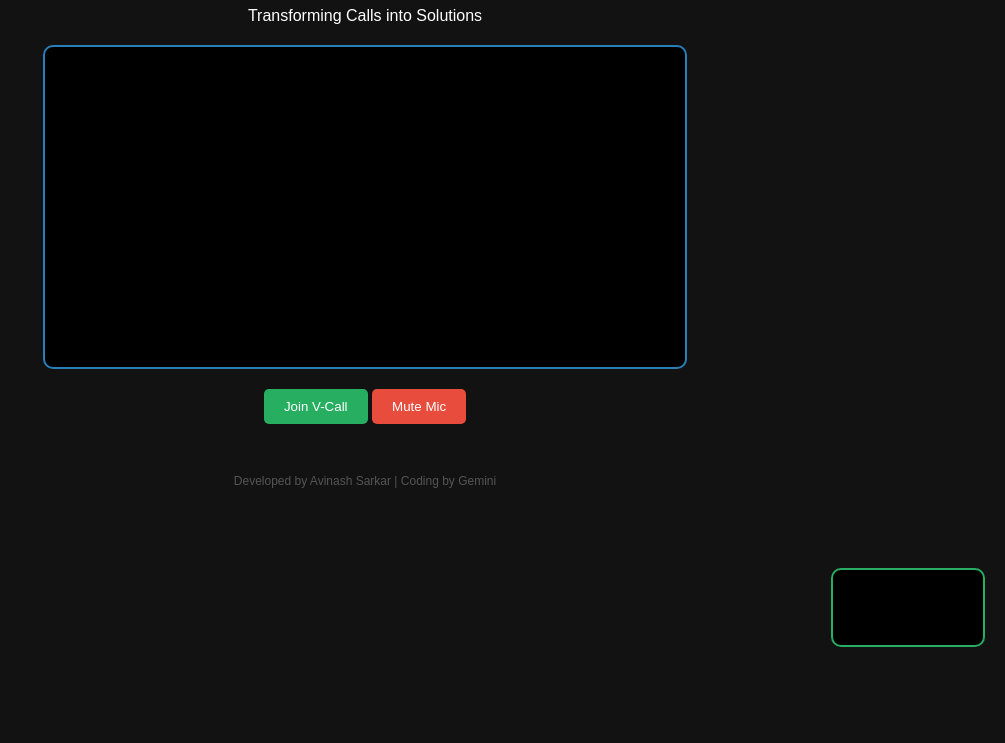
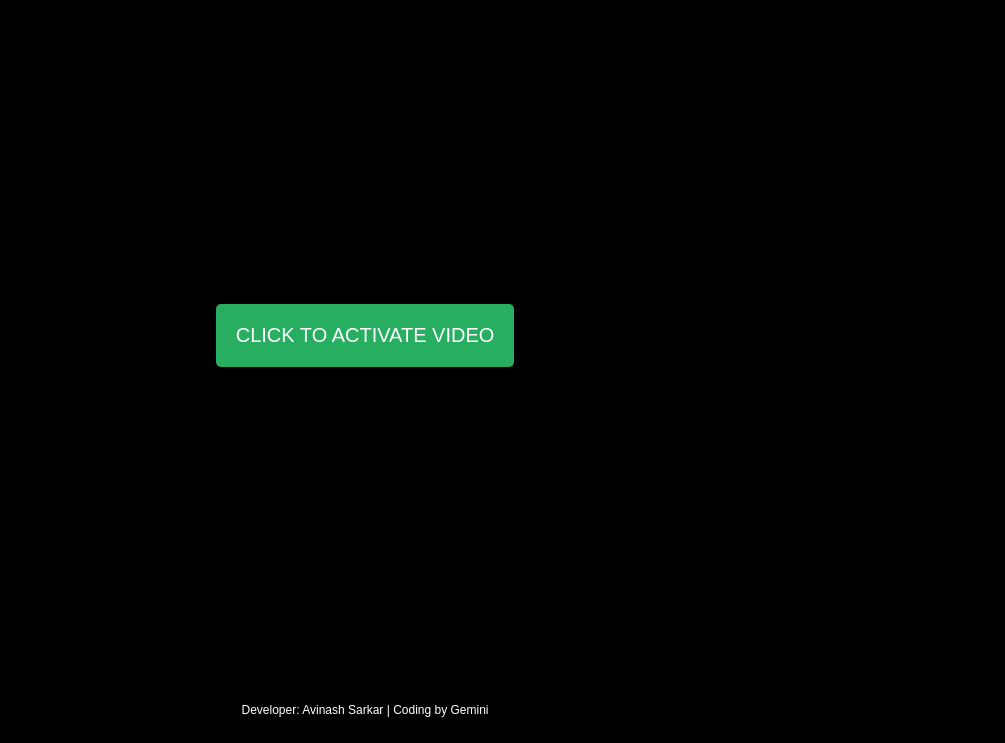
Before and after one commit to Avinashsrkr/V-Call, a plain HTML site: page index.html in a window 1280 px wide. Shown: the part 73-816 px from the top of the page, without its empty margins (275-1280 px from the left). Drawn offline with Linux system fonts and the light colour scheme.

Commit message:
Update index.html

```diff
--- a/index.html
+++ b/index.html
@@ -1,56 +1,29 @@
 <!DOCTYPE html>
-<html lang="en">
+<html>
 <head>
-    <meta charset="UTF-8">
-    <meta name="viewport" content="width=device-width, initial-scale=1.0">
-    <title>V-Call - Guest Join</title>
+    <title>V-Call Guest</title>
     <style>
-        body { background: #121212; color: white; font-family: Arial; text-align: center; }
-        #video-container { display: flex; flex-direction: column; align-items: center; margin-top: 20px; }
-        video { width: 90%; max-width: 640px; border-radius: 10px; border: 2px solid #2980B9; background: black; }
-        #return-feed { position: absolute; bottom: 80px; right: 20px; width: 150px; border: 2px solid #27AE60; }
-        .controls { margin-top: 20px; }
-        button { padding: 10px 20px; cursor: pointer; background: #27AE60; color: white; border: none; border-radius: 5px; }
-        footer { margin-top: 50px; font-size: 12px; color: #555; }
+        body { background: black; color: white; display: flex; flex-direction: column; align-items: center; justify-content: center; height: 100vh; overflow: hidden; font-family: sans-serif; }
+        video { width: 100%; height: auto; border: 2px solid #27AE60; border-radius: 8px; }
+        #startBtn { padding: 20px; font-size: 20px; background: #27AE60; color: white; cursor: pointer; border: none; border-radius: 5px; }
     </style>
 </head>
 <body>
-
-    <h1>V-Call Guest Portal</h1>
-    <p>Transforming Calls into Solutions</p>
-
-    <div id="video-container">
-        <video id="localVideo" autoplay playsinline muted></video>
-
-        <video id="return-feed" autoplay playsinline></video>
-    </div>
-
-    <div class="controls">
-        <button onclick="startCall()">Join V-Call</button>
-        <button onclick="toggleMute()" style="background:#E74C3C">Mute Mic</button>
-    </div>
-
-    <footer>
-        Developed by Avinash Sarkar | Coding by Gemini
-    </footer>
+    <button id="startBtn" onclick="startCamera()">CLICK TO ACTIVATE VIDEO</button>
+    <video id="localVideo" autoplay playsinline muted style="display:none;"></video>
+    <div style="position:fixed; bottom:10px; font-size:12px;">Developer: Avinash Sarkar | Coding by Gemini</div>
 
     <script>
-        let localStream;
-
-        async function startCall() {
+        async function startCamera() {
             try {
-                // Request Camera and Mic
-                localStream = await navigator.mediaDevices.getUserMedia({ video: true, audio: true });
-                document.getElementById('localVideo').srcObject = localStream;
-                console.log("Camera started successfully.");
-                // Yahan WebRTC Signaling ka logic aayega vMix se connect hone ke liye
-            } catch (error) {
-                alert("Please allow camera and mic permissions!");
+                const stream = await navigator.mediaDevices.getUserMedia({ video: true, audio: true });
+                const video = document.getElementById('localVideo');
+                video.srcObject = stream;
+                video.style.display = "block";
+                document.getElementById('startBtn').style.display = "none";
+            } catch (err) {
+                alert("Camera Error: " + err);
             }
-        }
-
-        function toggleMute() {
-            localStream.getAudioTracks()[0].enabled = !localStream.getAudioTracks()[0].enabled;
         }
     </script>
 </body>
```
